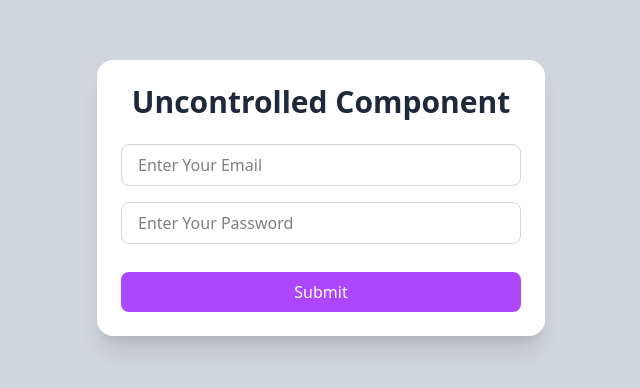
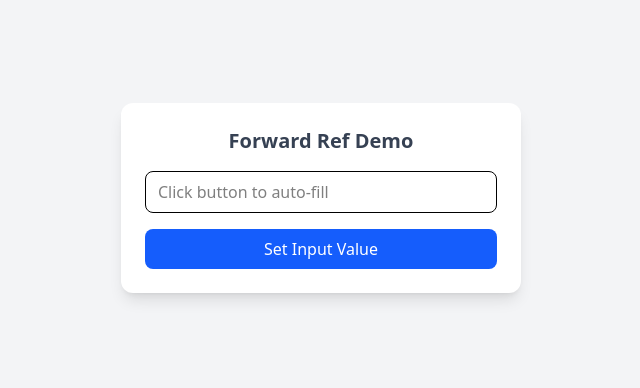
Before and after one commit to Shivam-Gupta-git/React-Practice-Project, a React (Vite) app in the folder Interview/: page / in a window 1280 px wide. Shown: the part 202-590 px from the top of the page, without its empty margins (319-959 px from the left). Built offline with nearby package versions, Linux system fonts and the light colour scheme.

Commit message:
Interview

```diff
--- a/Interview/src/App.jsx
+++ b/Interview/src/App.jsx
@@ -1,6 +1,7 @@
 import './App.css'
-import ControlledComp_1 from './components/ControlledComp_1'
-import UnControlledComp_2 from './components/UnControlledComp_2'
+import ForwardRef_3 from './components/3.ForwardRef'
+import ControlledComp_1 from './components/1.ControlledComp'
+import UnControlledComp_2 from './components/2.UnControlledComp'
 
 function App() {
 
@@ -8,7 +9,8 @@ function App() {
   return (
     <>
      {/* <ControlledComp_1></ControlledComp_1> */}
-     <UnControlledComp_2></UnControlledComp_2>
+     {/* <UnControlledComp_2></UnControlledComp_2> */}
+     <ForwardRef_3></ForwardRef_3>
     </>
   )
 }
--- /dev/null
+++ b/Interview/src/components/3.ForwardRef.jsx
@@ -0,0 +1,44 @@
+import React, { useRef } from "react";
+
+function ForwardRef_3() {
+  const inputRef = useRef(null);
+
+  const handleInputButton = (e) => {
+    e.preventDefault();
+    inputRef.current.value = 1000;
+    inputRef.current.focus();
+    inputRef.current.style.color = "red";
+  };
+
+  return (
+    <div className="min-h-screen flex items-center justify-center bg-gray-100">
+      <div className="bg-white p-6 rounded-xl shadow-lg w-100 space-y-4">
+        <h2 className="text-xl font-semibold text-center text-gray-700">
+          Forward Ref Demo
+        </h2>
+
+        <UserInput ref={inputRef} />
+
+        <button
+          onClick={handleInputButton}
+          className="w-full bg-blue-600 text-white py-2 rounded-lg hover:bg-blue-700 transition"
+        >
+          Set Input Value
+        </button>
+      </div>
+    </div>
+  );
+}
+
+export function UserInput ({ref}) {
+  return (
+    <input
+      ref={ref}
+      type="text"
+      placeholder="Click button to auto-fill"
+      className="w-full px-3 py-2 border rounded-lg outline-none focus:ring-2 focus:ring-blue-400"
+    />
+  );
+};
+
+export default ForwardRef_3;
```
Also changed, not shown: Interview/src/components/1.ControlledComp.jsx (renamed from Interview/src/components/ControlledComp_1.jsx), Interview/src/components/2.UnControlledComp.jsx (renamed from Interview/src/components/UnControlledComp_2.jsx).
